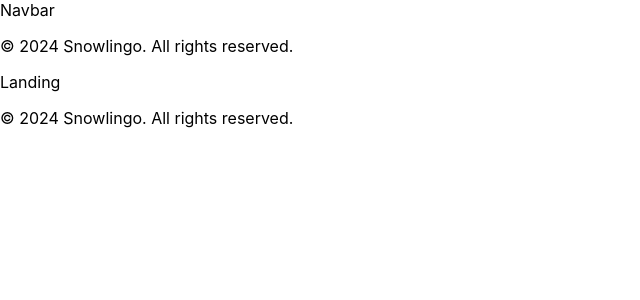
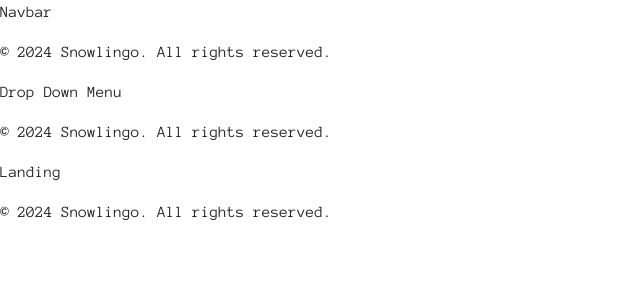
Before and after one commit to CIS5120-Project/Snowlingo, a React (Create React App) app in the folder snowlingo-front/: page / in a window 1280 px wide. Shown: the top 300 px of the page, without its empty margins (0-640 px from the left). Built offline with nearby package versions, Linux system fonts and the light colour scheme.

Commit message:
change the default font and colors

```diff
--- a/snowlingo-front/public/index.html
+++ b/snowlingo-front/public/index.html
@@ -15,6 +15,7 @@
       user's mobile device or desktop. See https://developers.google.com/web/fundamentals/web-app-manifest/
     -->
     <link rel="manifest" href="%PUBLIC_URL%/manifest.json" />
+    <link href="https://fonts.googleapis.com/css2?family=Anonymous+Pro:wght@400;700&display=swap" rel="stylesheet">
     <!--
       Notice the use of %PUBLIC_URL% in the tags above.
       It will be replaced with the URL of the `public` folder during the build.
--- a/snowlingo-front/src/App.js
+++ b/snowlingo-front/src/App.js
@@ -1,5 +1,8 @@
 import './App.css';
 import { BrowserRouter as Router, Route, Routes } from "react-router-dom";
+import { ThemeProvider } from '@mui/material/styles';
+import theme from './theme';
+import CssBaseline from '@mui/material/CssBaseline';
 
 import Navbar from "./components/Navbar/Navbar";
 import DropdownMenu from "./components/DropdownMenu/DropdownMenu";
@@ -14,9 +17,12 @@
 
 function App() {
   return (
+    <ThemeProvider theme={theme}>
+      <CssBaseline />
       <Router>
         <div>
           <Navbar />
+          <DropdownMenu />
           <Routes>
             <Route path="/landing" element={<Landing />} />
             <Route path="/login" element={<Login />} />
@@ -29,6 +35,7 @@
           </Routes>
         </div>
       </Router>
+    </ThemeProvider>
   );
 }
 
--- /dev/null
+++ b/snowlingo-front/src/theme.js
@@ -0,0 +1,23 @@
+import { createTheme } from '@mui/material/styles';
+
+const theme = createTheme({
+  palette: {
+    // Define your color scheme here
+    primary: {
+      main: '#836FFF',
+      light: "#F0F3FF",
+      dark: "#211951"
+    },
+    secondary: {
+      main: '#15F5BA',
+    },
+  },
+  typography: {
+    fontFamily: [
+      'Anonymous Pro',
+      'monospace' // Fallback to monospace if "Anonymous Pro" is not available
+    ].join(','),
+  },
+});
+
+export default theme;
```
Lines whose indentation alone changed are shown as unchanged.
